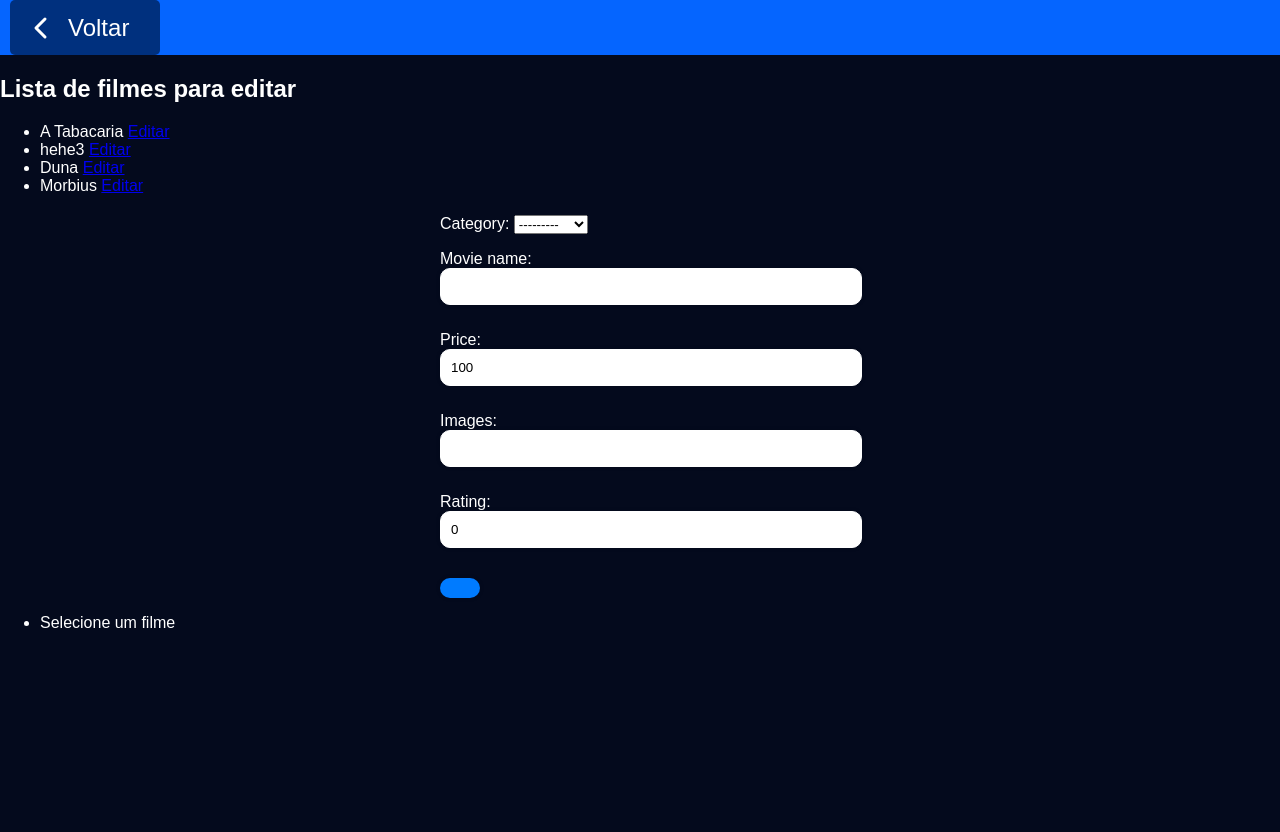
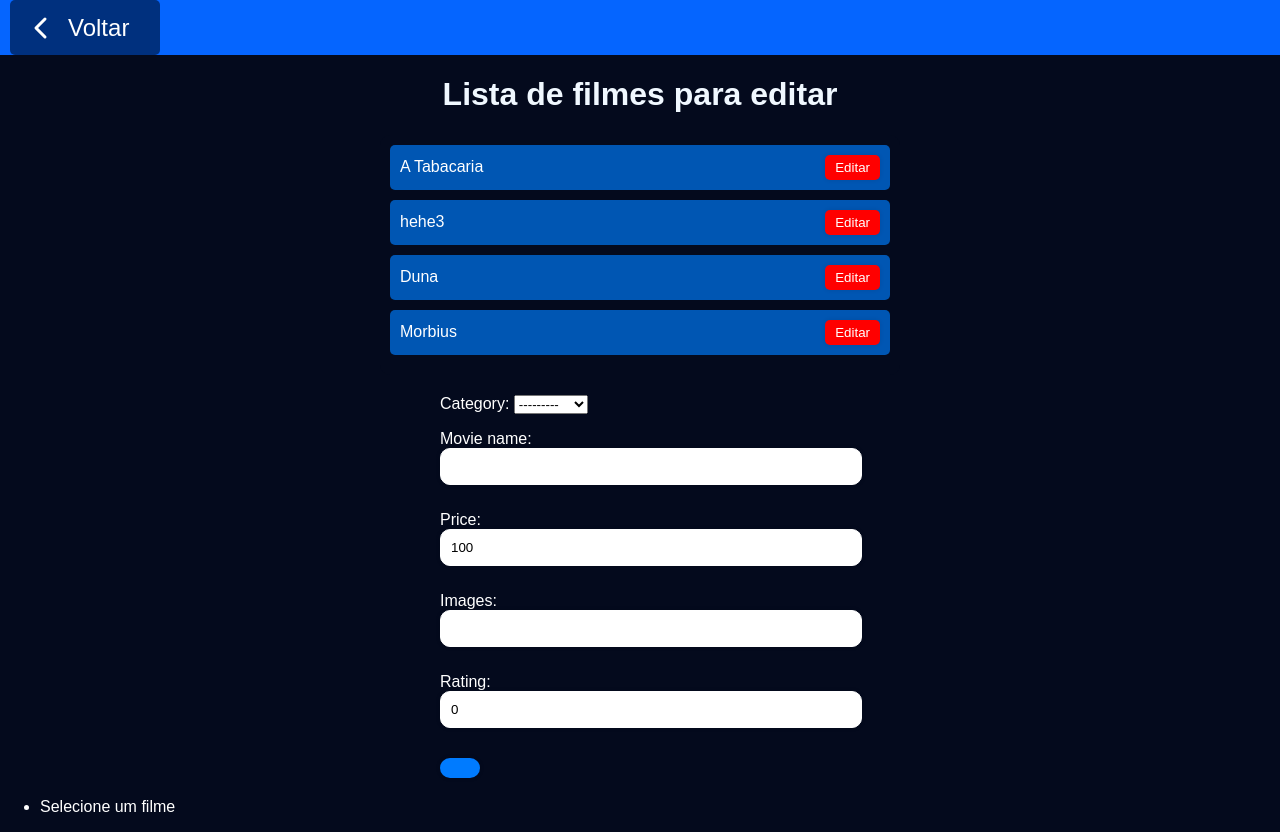
Before and after one commit to julsales/cinema-fds, a Django app: page /editar_filme/ in a window 1280 px wide. Before the commit the page ends 628 px from the top, so only its background shows below. Run offline with Django 5.2, Linux system fonts and the light colour scheme; a user stored in the database is signed in; data comes from the database, SQL or seed files in the repository; both versions use the stored data as it was after the commit; parts of the project's set-up code (start-up, migrations or seed data) failed here and were passed over.

Commit message:
ajuste de editar filme html

```diff
--- a/CineFds/home/templates/editar_filme.html
+++ b/CineFds/home/templates/editar_filme.html
@@ -1,4 +1,3 @@
-{% load static %}
 <!DOCTYPE html>
 <html lang="pt-br">
 <head>
@@ -7,15 +6,96 @@
     <title>Editar Filme</title>
     <style>
         body {
-          background-color: #333;
+            background-color: rgb(4, 10, 29);
             color: #fff;
             font-family: Arial, sans-serif;
+            margin: 0;
         }
+
+        .navbar {
+            background-color: rgb(5, 101, 255);
+            padding: 0;
+        }
+
+        .navbar .nav-content {
+            padding-left: 10px;
+            display: flex;
+            align-items: center;
+        }
+
+        .navbar .navbar-brand {
+            text-decoration: none;
+            display: flex;
+            align-items: center;
+            background-color: rgb(0, 48, 126);
+            border-radius: 5px;
+            padding: 5px;
+            width: 140px;
+            height: 45px;
+        }
+
+        .navbar .navbar-brand svg {
+            margin-right: 5px;
+        }
+
+        h1, h2 {
+            color: aliceblue;
+            text-align: center;
+        }
+
+        .list-container-wrapper {
+            max-width: 500px;
+            margin: 0 auto;
+            padding: 10px;
+            background-color: rgb(5, 45, 100);
+            border-radius: 10px;
+        }
+
+        .list-container {
+            max-width: 100%;
+            margin: 0 auto;
+            list-style-type: none;
+            padding: 0;
+        }
+
+        .list-container li {
+            display: flex;
+            justify-content: space-between;
+            align-items: center;
+            background-color: #0056b3;
+            padding: 10px;
+            margin-bottom: 10px;
+            border-radius: 5px;
+            height: 25px;
+        }
+
+        .list-container li span {
+            flex-grow: 1;
+        }
+
+        .list-container li form {
+            margin-left: auto;
+        }
+
+        .list-container li button {
+            background-color: #ff0000;
+            color: #fff;
+            border: none;
+            padding: 5px 10px;
+            border-radius: 5px;
+            cursor: pointer;
+        }
+
+        .list-container li button:hover {
+            background-color: #cc0000;
+        }
+
         form {
             max-width: 400px;
-          margin: 0 auto;
+            margin: 20px auto;
             color: #fff;
         }
+
         input[type="text"], input[type="number"] {
             width: 100%;
             padding: 10px;
@@ -26,6 +106,7 @@
             border-radius: 10px;
             box-shadow: 0 0 5px rgba(0, 0, 0, 0.1);
         }
+
         button[type="submit"] {
             padding: 10px 20px;
             background-color: #007bff;
@@ -35,38 +116,41 @@
             border-radius: 10px;
             box-shadow: 0 0 5px rgba(0, 0, 0, 0.1);
         }
+
         button[type="submit"]:hover {
             background-color: #0056b3;
         }
     </style>
 </head>
-<body style="background-color: rgb(4, 10, 29); margin: 0;">
-
-  <nav class="navbar navbar-dark justify-content-start" style="background-color:rgb(5, 101, 255); padding: 0;">
-    <div class="nav-content" style="padding-left: 10px; display: flex; align-items: center;">
-      <a href="{% url 'pagina_adm' %}" class="navbar-brand" style="text-decoration: none; display: flex; align-items: center; background-color: rgb(0, 48, 126); border-radius: 5px; padding: 5px; width: 140px; height: 45px;" >
+<body>
+    <nav class="navbar navbar-dark justify-content-start">
+        <div class="nav-content">
+            <a href="{% url 'pagina_adm' %}" class="navbar-brand">
                 <svg xmlns="http://www.w3.org/2000/svg" width="48" height="48" fill="white" class="bi bi-arrow-left" viewBox="0 0 16 16">
                     <path fill-rule="evenodd" d="M10.354 11.354a.5.5 0 0 0 0-.708L7.707 8l2.647-2.646a.5.5 0 0 0-.708-.708l-3 3a.5.5 0 0 0 0 .708l3 3a.5.5 0 0 0 .708 0z"/>
                 </svg>
-        <span style="font-size: 24px; color: white; margin-left: 5px;">Voltar</span>
+                <span style="font-size: 24px; color: white;">Voltar</span>
             </a>
         </div>
     </nav>
-<div class="container">
-<h2>Lista de filmes para editar</h2>
+
+    <h1>Lista de filmes para editar</h1>
+
+    <div style="background-color: rgb(4, 10, 29);" class="list-container-wrapper">
+        <ul class="list-container">
             {% if movies %}
-    <div class="filme-list-container">
-    <ul>
                 {% for movie in movies %}
                 <li>
-            {{ movie.movie_name }}
-            <a href="{% url 'editar_filme' movie.uid %}">Editar</a>
+                    <span>{{ movie.movie_name }}</span>
+                    <form method="get" action="{% url 'editar_filme' movie.uid %}">
+                        <button type="submit">Editar</button>
+                    </form>
                 </li>
                 {% endfor %}
-    </ul>
             {% else %}
             <p>Não há filmes disponíveis.</p>
             {% endif %}
+        </ul>
     </div>
 
     <h2>{% if selected_movie %}Editar Filme{% endif %}</h2>
@@ -82,4 +166,5 @@
         {% endfor %}
     </ul>
     {% endif %}
-</div>
+</body>
+</html>
--- a/CineFds/home/views.py
+++ b/CineFds/home/views.py
@@ -174,11 +174,12 @@ def pag_fim(request):
     return render(request, 'pag_fim.html')
 
 @login_required(login_url='/login/')
+
 def add_cart(request, movie_uid):
     try:
         user = request.user
         movie_obj = get_object_or_404(Movie, uid=movie_uid)
-        max_seats = request.GET.get('max_seats')  # Certifique-se de que max_seats está sendo usado conforme necessário
+        max_seats = request.GET.get('max_seats')
         cart, created = Cart.objects.get_or_create(user=user, is_paid=False)
         CartItems.objects.create(cart=cart, movie=movie_obj)
         messages.success(request, "Filme adicionado ao carrinho com sucesso!")
```
Also changed, not shown: CineFds/home/templates/remover_genero.html (+6 -6 lines), CineFds/db.sqlite3. Lines whose indentation alone changed are shown as unchanged.
